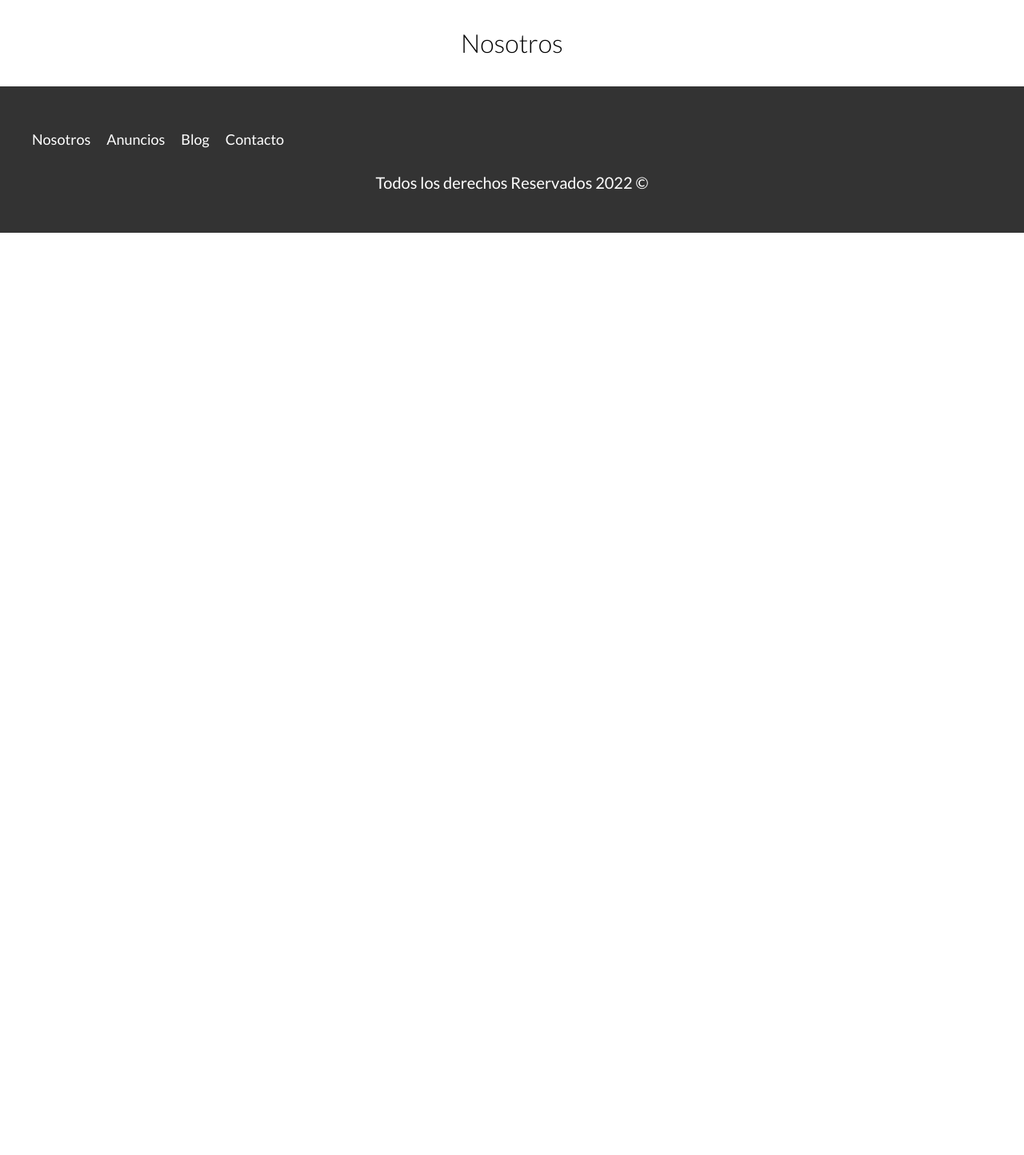
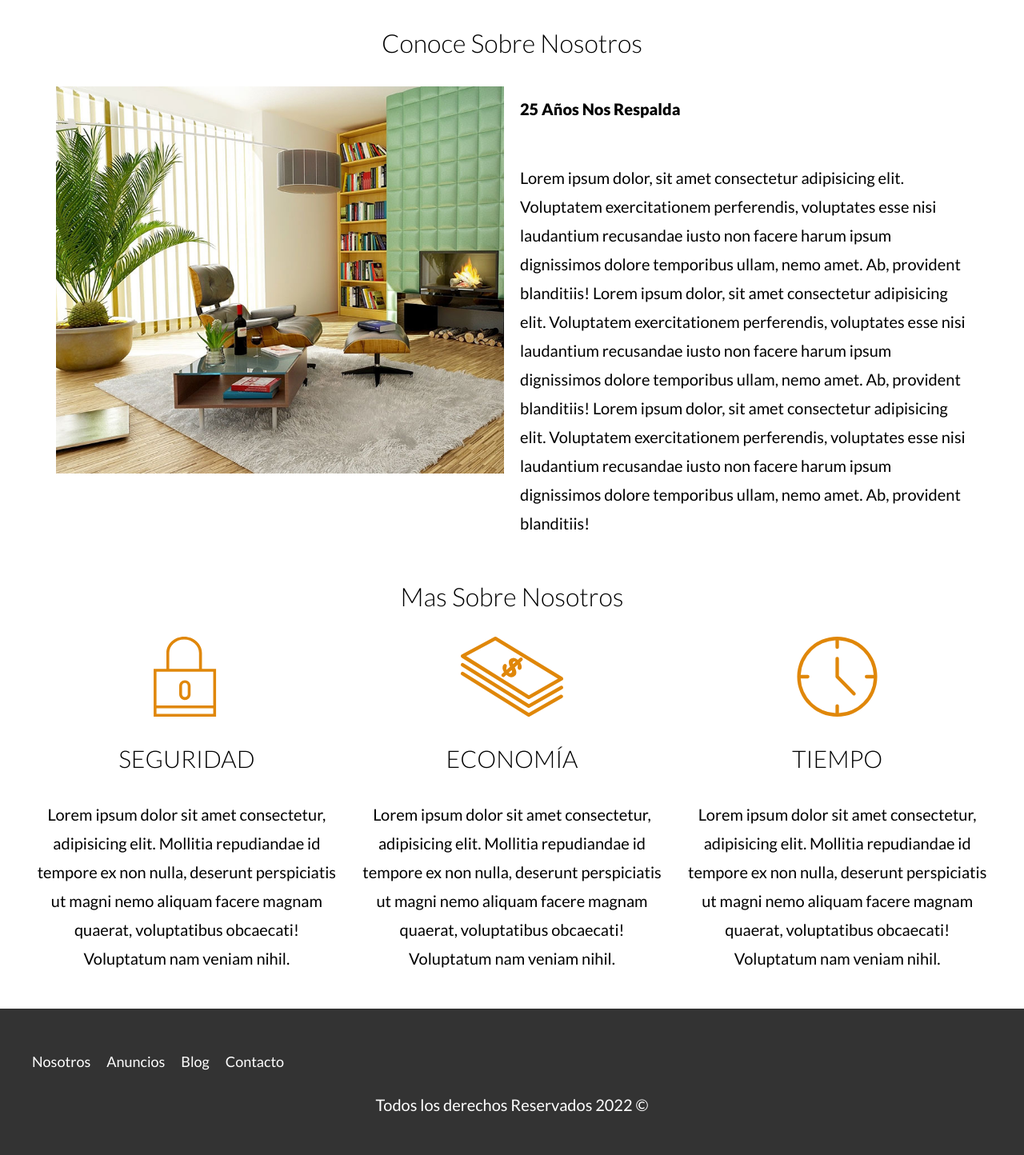
Before and after one commit to Skierhy/Bienes-raices, a PHP site: page /nosotros.html in a window 1280 px wide. Shown: the part 79-1523 px from the top of the page at 80% size. Before the commit the page ends 370 px from the top, so only its background shows below. Run offline with PHP 8.4, Linux system fonts and the light colour scheme.

Commit message:
terminar index y terminar nosotros: HTML

```diff
--- a/nosotros.html
+++ b/nosotros.html
@@ -14,7 +14,10 @@
 				<div class="barra">
 					<!-- para referir a la pagina principal -->
 					<a href="/">
-            <img src="build/img/logo.svg" alt="Logotipo de Bienes raíces" />
+						<img
+							src="build/img/logo.svg"
+							alt="Logotipo de Bienes raíces"
+						/>
 					</a>
 					<nav class="navegacion">
 						<a href="nosotros.html">Nosotros</a>
@@ -29,8 +32,76 @@
 		</header>
 
 		<main class="contenedor seccion">
-      <h1>Nosotros</h1>
+			<h1>Conoce Sobre Nosotros</h1>
+
+			<div class="nosotros contenedor seccion">
+				<picture>
+					<source src="build/img/nosotros.webp" type="image/webp" />
+					<source src="build/img/nosotros.jpg" type="image/jpeg" />
+					<img
+						loading="lazy"
+						src="build/img/nosotros.jpg"
+						alt="nosotros"
+					/>
+				</picture>
+				<div>
+					<blockquote>25 Años Nos Respalda</blockquote>
+					<p>
+						Lorem ipsum dolor, sit amet consectetur adipisicing elit.
+						Voluptatem exercitationem perferendis, voluptates esse nisi
+						laudantium recusandae iusto non facere harum ipsum dignissimos
+						dolore temporibus ullam, nemo amet. Ab, provident blanditiis!
+						Lorem ipsum dolor, sit amet consectetur adipisicing elit.
+						Voluptatem exercitationem perferendis, voluptates esse nisi
+						laudantium recusandae iusto non facere harum ipsum dignissimos
+						dolore temporibus ullam, nemo amet. Ab, provident blanditiis!
+						Lorem ipsum dolor, sit amet consectetur adipisicing elit.
+						Voluptatem exercitationem perferendis, voluptates esse nisi
+						laudantium recusandae iusto non facere harum ipsum dignissimos
+						dolore temporibus ullam, nemo amet. Ab, provident blanditiis!
+					</p>
+				</div>
+			</div>
 		</main>
+
+		<section class="contenedor seccion">
+			<h1>Mas Sobre Nosotros</h1>
+			<div class="icono-nosotros">
+				<div class="iconos-apartado">
+					<img src="build/img/icono1.svg" alt="icono de seguridad" />
+					<h3>Seguridad</h3>
+					<p>
+						Lorem ipsum dolor sit amet consectetur, adipisicing elit.
+						Mollitia repudiandae id tempore ex non nulla, deserunt
+						perspiciatis ut magni nemo aliquam facere magnam quaerat,
+						voluptatibus obcaecati! Voluptatum nam veniam nihil.
+					</p>
+				</div>
+				<!-- 1 -->
+				<div class="iconos-apartado">
+					<img src="build/img/icono2.svg" alt="icono de economía" />
+					<h3>Economía</h3>
+					<p>
+						Lorem ipsum dolor sit amet consectetur, adipisicing elit.
+						Mollitia repudiandae id tempore ex non nulla, deserunt
+						perspiciatis ut magni nemo aliquam facere magnam quaerat,
+						voluptatibus obcaecati! Voluptatum nam veniam nihil.
+					</p>
+				</div>
+				<!-- 1 -->
+				<div class="iconos-apartado">
+					<img src="build/img/icono3.svg" alt="icono de tiempo" />
+					<h3>Tiempo</h3>
+					<p>
+						Lorem ipsum dolor sit amet consectetur, adipisicing elit.
+						Mollitia repudiandae id tempore ex non nulla, deserunt
+						perspiciatis ut magni nemo aliquam facere magnam quaerat,
+						voluptatibus obcaecati! Voluptatum nam veniam nihil.
+					</p>
+				</div>
+				<!-- 1 -->
+			</div>
+		</section>
 
 		<footer class="footer seccion">
 			<div class="contenedor contenedor-footer">
--- a/src/scss/app.scss
+++ b/src/scss/app.scss
@@ -6,3 +6,7 @@
 // layout
 // partes visuales
 @use "layout";
+
+// paginas internas
+
+@use "internas";
--- /dev/null
+++ b/src/scss/internas/_index.scss
@@ -0,0 +1 @@
+@forward "nosotros";
--- /dev/null
+++ b/src/scss/internas/_nosotros.scss
@@ -0,0 +1,29 @@
+@use "base/variables" as v;
+@use "base/mixins" as m;
+
+.nosotros {
+	@include m.tablet {
+		@include m.grid(2, 2rem);
+	}
+	blockquote {
+		font-size: 2rem;
+		font-weight: v.$black;
+		margin: 0;
+		padding: 1rem 0 3rem 0;
+	}
+}
+
+.icono-nosotros {
+	@include m.tablet {
+		@include m.grid(3, 2rem);
+	}
+	img {
+		height: 10rem;
+	}
+	h3 {
+		text-transform: uppercase;
+	}
+	P {
+		text-align: center;
+	}
+}
--- a/src/scss/layout/_footer.scss
+++ b/src/scss/layout/_footer.scss
@@ -3,6 +3,7 @@
 .footer {
 	background-color: v.$grisOscuro;
 	padding: calc(v.$separacion / 2) 0;
+	margin-bottom: 0;
 
 	.contenedor-footer {
 		padding-top: calc(v.$separacion / 2);
--- a/src/scss/layout/_index.scss
+++ b/src/scss/layout/_index.scss
@@ -5,3 +5,4 @@
 @forward "anuncio";
 @forward "_contactar";
 @forward "inferior";
+@forward "testimoniales";
```
Also changed, not shown: src/scss/layout/_testimoniales.scss (added, +35 -0 lines), build/css/app.css, 1 other file. Lines whose indentation alone changed are shown as unchanged.
